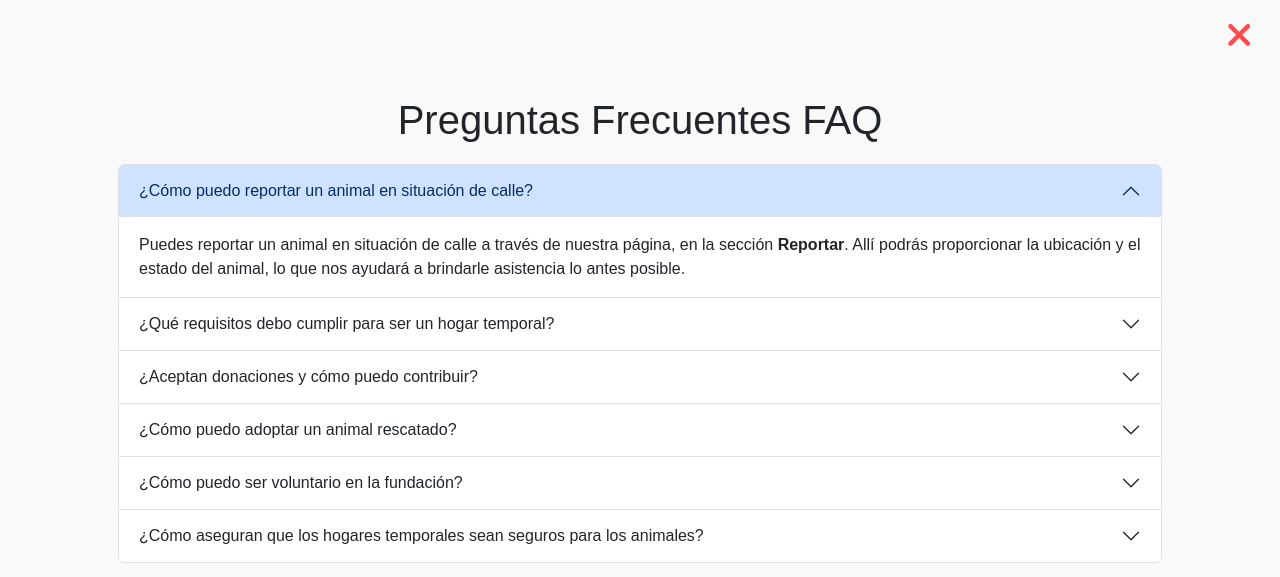
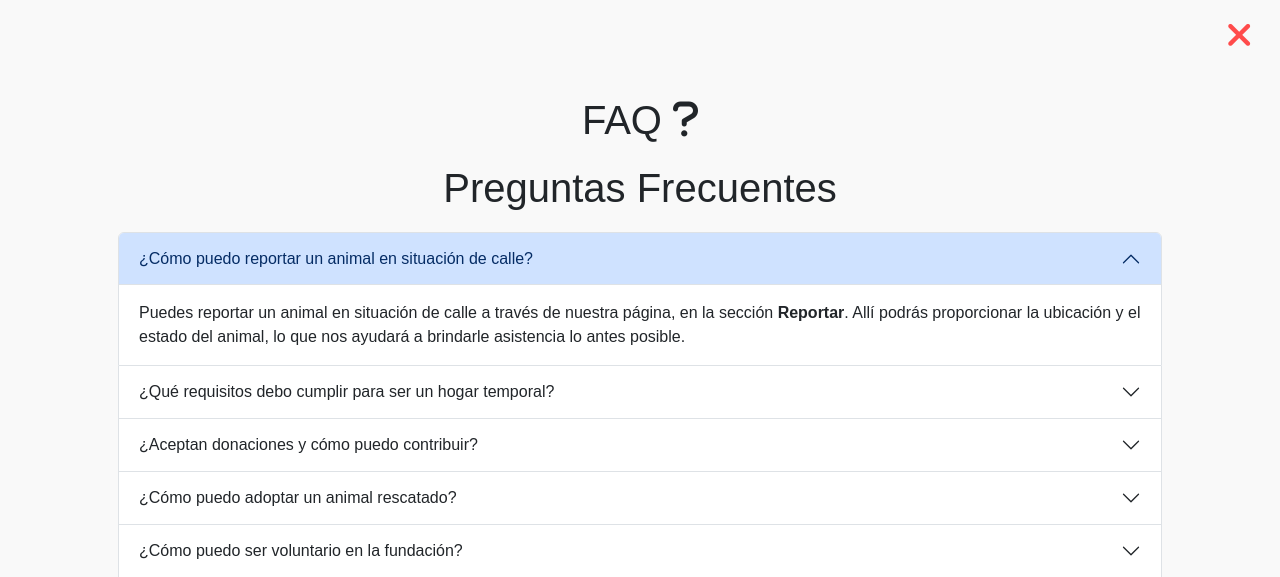
Before and after one commit to j0t4inc0de/hogardepatas, a Django app: page /hogardepatas/faq/ in a window 1280 px wide. Shown: the top 577 px of the page. Run offline with Django 5.2, Linux system fonts and the light colour scheme.

Commit message:
Refactor faq_page.html to update FAQ section heading and container padding

```diff
--- a/templates/faq_page.html
+++ b/templates/faq_page.html
@@ -31,7 +31,8 @@
         </a>
     </div>
     <div class="container mt-5 p-5">
-        <h1 class="text-center text-dark">Preguntas Frecuentes FAQ</h1>
+        <h1 class="text-center text-dark">FAQ <i class="fa-solid fa-question"></i></h1>
+        <h1 class="text-center text-dark">Preguntas Frecuentes</h1>
         <!-- Preguntas y respuestas -->
         <div class="accordion" id="faqAccordion">
 
```
